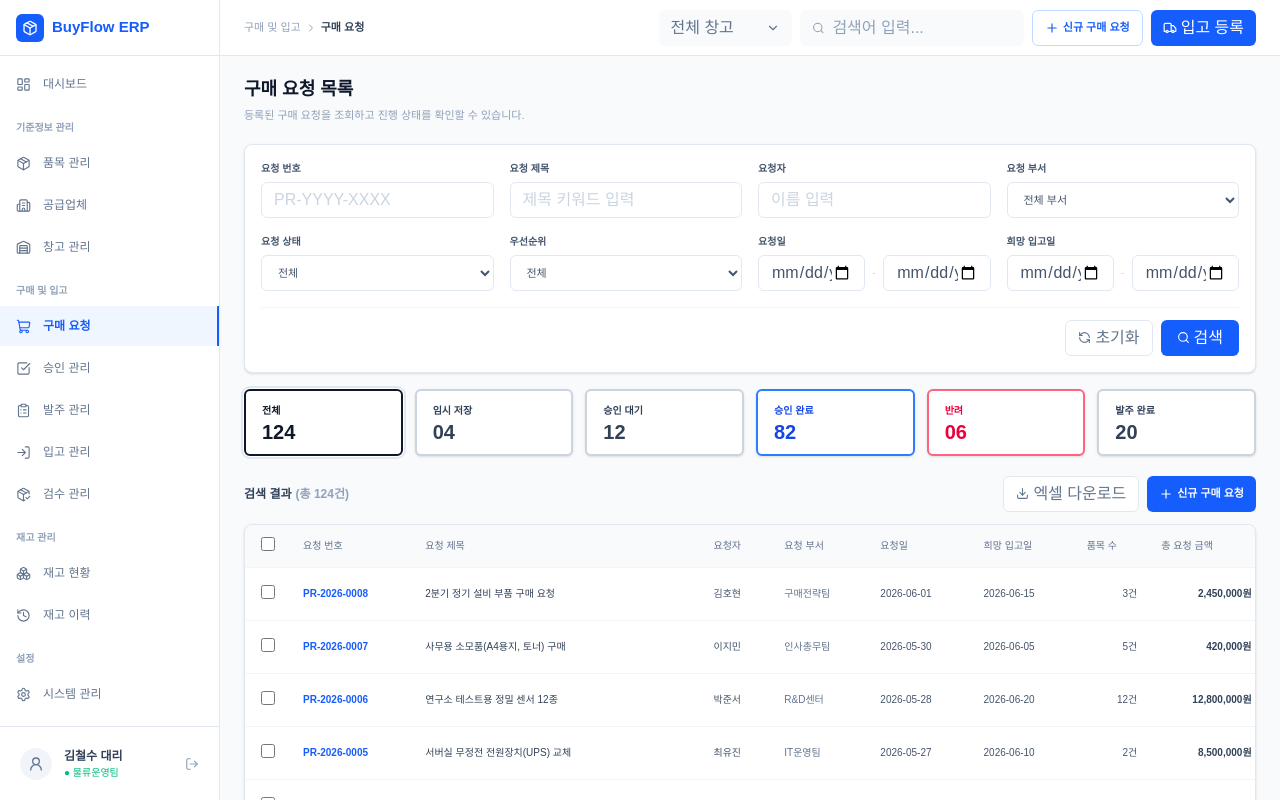
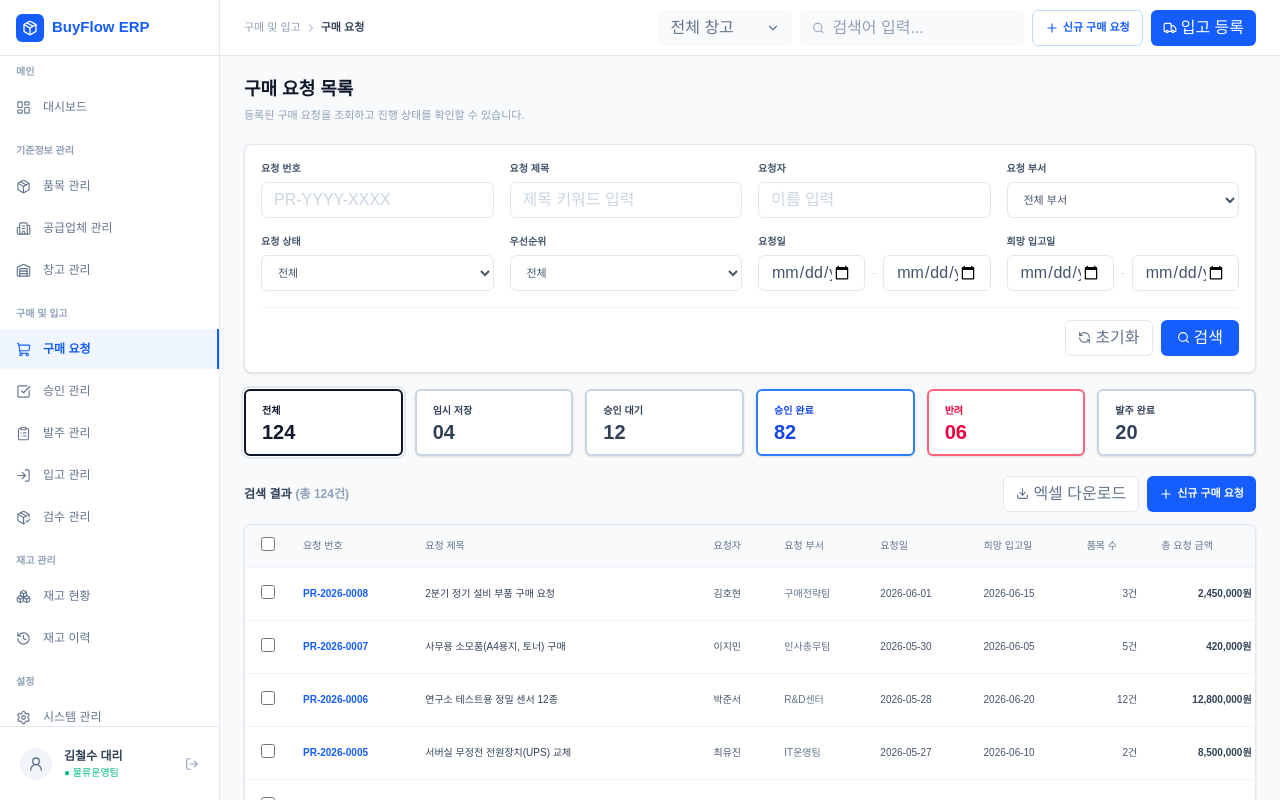
Before and after one commit to qotmdgns/buyflow-frontend, a Next.js app: page /purchase-requests in a window 1280 px wide. Shown: the top 800 px of the page. Built offline with nearby package versions, Linux system fonts and the light colour scheme.

Commit message:
Sisdebar 수정

```diff
--- a/src/components/layout/Sidebar.jsx
+++ b/src/components/layout/Sidebar.jsx
@@ -21,14 +21,14 @@ import {
 
 const menuGroups = [
   {
-    label: "",
+    label: "메인",
     items: [{ label: "대시보드", href: "/dashboard", icon: LayoutDashboard }],
   },
   {
     label: "기준정보 관리",
     items: [
       { label: "품목 관리", href: "/products", icon: Package },
-      { label: "공급업체", href: "#", icon: Building2 },
+      { label: "공급업체 관리", href: "#", icon: Building2 },
       { label: "창고 관리", href: "#", icon: Warehouse },
     ],
   },
```
